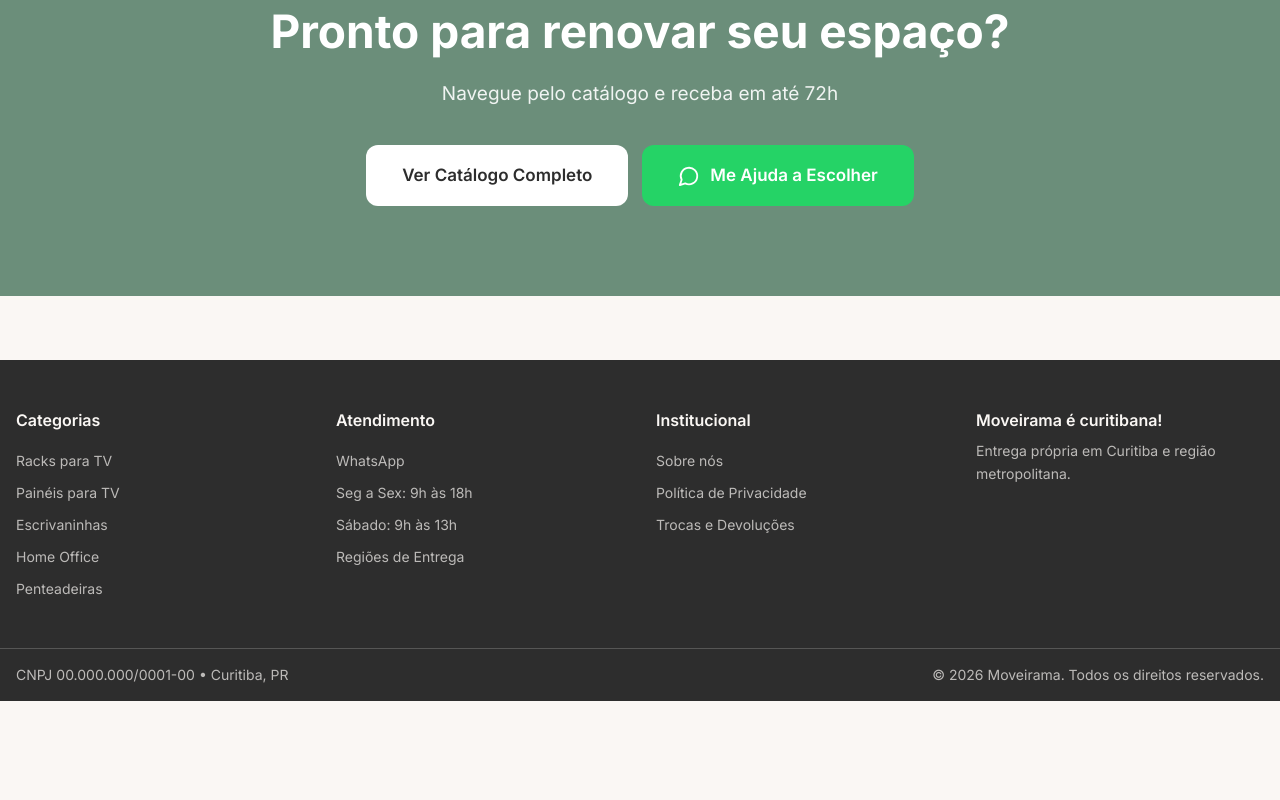
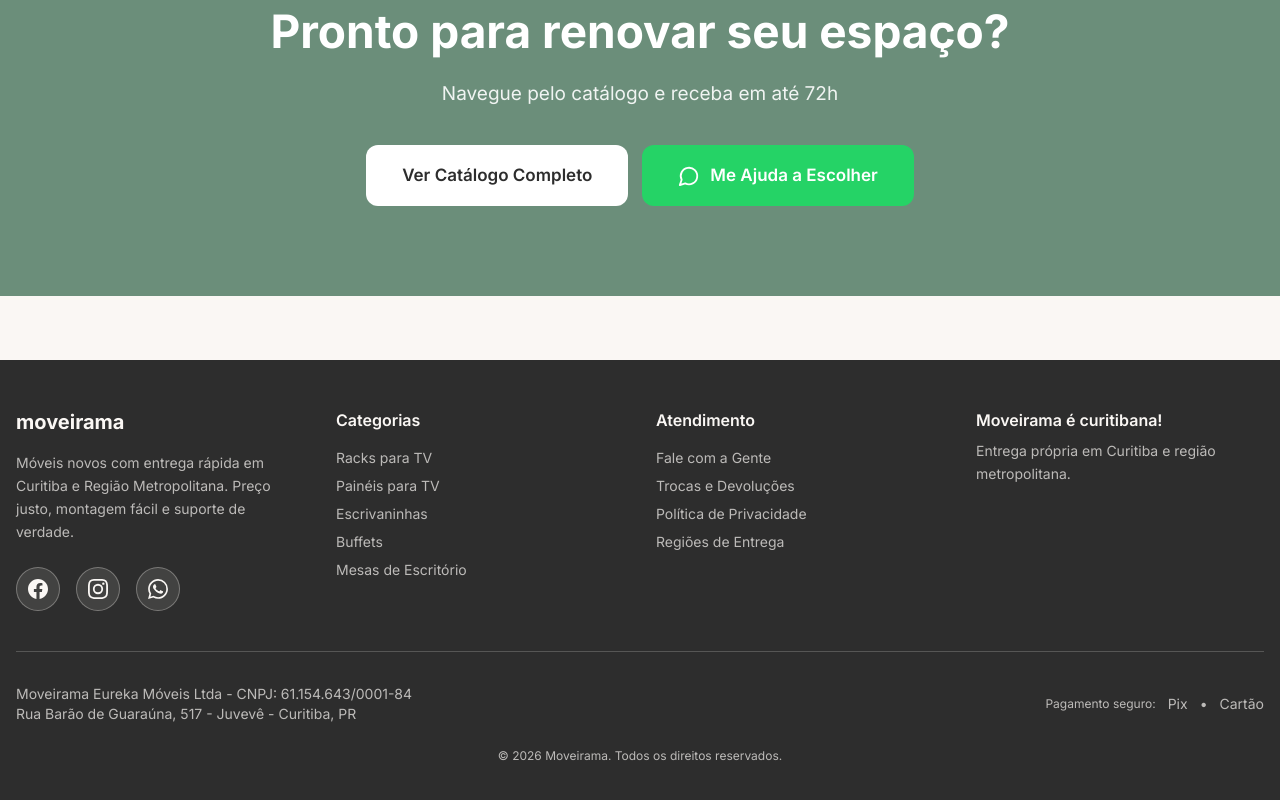
Before and after one commit to moveirama/moveirama-site, a Next.js app: page / in a window 1280 px wide. Shown: the part 4344-5144 px from the top of the page. Before the commit the page ends 5045 px from the top, so only its background shows below. Built offline with nearby package versions, Linux system fonts and the light colour scheme; no server answers; the database is empty.

Commit message:
fix: footer completo - cores #FAF7F4 + bloco curitibana

```diff
--- a/src/components/Footer.tsx
+++ b/src/components/Footer.tsx
@@ -55,146 +55,105 @@
 
       <div className="max-w-[1280px] mx-auto px-4 py-12 overflow-x-hidden">
         <div className="grid md:grid-cols-4 gap-8 text-center md:text-left">
-
-          {/* Coluna 1: Categorias */}
+          {/* Sobre */}
           <div className="flex flex-col items-center md:items-start">
-            <h3 className="text-base font-semibold text-[#FAF7F4] mb-4">
-              Categorias
-            </h3>
-            <ul className="space-y-2">
-              <li>
-                <Link
-                  href="/moveis-para-casa/racks-tv"
-                  className="text-sm text-[#FAF7F4]/70 hover:text-[#FAF7F4] transition-colors"
+            <h3 className="text-xl font-bold mb-4 text-[#FAF7F4]">moveirama</h3>
+            <p className="text-[#FAF7F4]/70 text-sm leading-relaxed">
+              Móveis novos com entrega rápida em Curitiba e Região Metropolitana.
+              Preço justo, montagem fácil e suporte de verdade.
+            </p>
+            {/* Redes Sociais */}
+            <div className="flex justify-center md:justify-start gap-4 mt-6">
+              <a
+                href="https://facebook.com/moveirama"
+                target="_blank"
+                rel="noopener noreferrer"
+                className="flex items-center justify-center w-11 h-11 rounded-full bg-[#FAF7F4]/10 border border-[#FAF7F4]/30 hover:bg-[#6B8E7A] hover:border-[#6B8E7A] transition-all"
+                aria-label="Facebook da Moveirama"
               >
-                  Racks para TV
-                </Link>
-              </li>
-              <li>
-                <Link
-                  href="/moveis-para-casa/paineis-tv"
-                  className="text-sm text-[#FAF7F4]/70 hover:text-[#FAF7F4] transition-colors"
+                <svg className="w-5 h-5 fill-[#FAF7F4]" viewBox="0 0 24 24" aria-hidden="true">
+                  <path d="M24 12.073c0-6.627-5.373-12-12-12s-12 5.373-12 12c0 5.99 4.388 10.954 10.125 11.854v-8.385H7.078v-3.47h3.047V9.43c0-3.007 1.792-4.669 4.533-4.669 1.312 0 2.686.235 2.686.235v2.953H15.83c-1.491 0-1.956.925-1.956 1.874v2.25h3.328l-.532 3.47h-2.796v8.385C19.612 23.027 24 18.062 24 12.073z"/>
+                </svg>
+              </a>
+              <a
+                href="https://instagram.com/moveirama"
+                target="_blank"
+                rel="noopener noreferrer"
+                className="flex items-center justify-center w-11 h-11 rounded-full bg-[#FAF7F4]/10 border border-[#FAF7F4]/30 hover:bg-[#6B8E7A] hover:border-[#6B8E7A] transition-all"
+                aria-label="Instagram da Moveirama"
               >
-                  Painéis para TV
-                </Link>
-              </li>
-              <li>
-                <Link
-                  href="/moveis-para-escritorio/escrivaninha-home-office"
-                  className="text-sm text-[#FAF7F4]/70 hover:text-[#FAF7F4] transition-colors"
-                >
-                  Escrivaninhas
-                </Link>
-              </li>
-              <li>
-                <Link
-                  href="/moveis-para-escritorio"
-                  className="text-sm text-[#FAF7F4]/70 hover:text-[#FAF7F4] transition-colors"
-                >
-                  Home Office
-                </Link>
-              </li>
-              <li>
-                <Link
-                  href="/moveis-para-casa/penteadeiras"
-                  className="text-sm text-[#FAF7F4]/70 hover:text-[#FAF7F4] transition-colors"
-                >
-                  Penteadeiras
-                </Link>
-              </li>
-            </ul>
-          </div>
-
-          {/* Coluna 2: Atendimento */}
-          <div className="flex flex-col items-center md:items-start">
-            <h3 className="text-base font-semibold text-[#FAF7F4] mb-4">
-              Atendimento
-            </h3>
-            <ul className="space-y-2">
-              <li>
+                <svg className="w-5 h-5 fill-[#FAF7F4]" viewBox="0 0 24 24" aria-hidden="true">
+                  <path d="M12 2.163c3.204 0 3.584.012 4.85.07 3.252.148 4.771 1.691 4.919 4.919.058 1.265.069 1.645.069 4.849 0 3.205-.012 3.584-.069 4.849-.149 3.225-1.664 4.771-4.919 4.919-1.266.058-1.644.07-4.85.07-3.204 0-3.584-.012-4.849-.07-3.26-.149-4.771-1.699-4.919-4.92-.058-1.265-.07-1.644-.07-4.849 0-3.204.013-3.583.07-4.849.149-3.227 1.664-4.771 4.919-4.919 1.266-.057 1.645-.069 4.849-.069zM12 0C8.741 0 8.333.014 7.053.072 2.695.272.273 2.69.073 7.052.014 8.333 0 8.741 0 12c0 3.259.014 3.668.072 4.948.2 4.358 2.618 6.78 6.98 6.98C8.333 23.986 8.741 24 12 24c3.259 0 3.668-.014 4.948-.072 4.354-.2 6.782-2.618 6.979-6.98.059-1.28.073-1.689.073-4.948 0-3.259-.014-3.667-.072-4.947-.196-4.354-2.617-6.78-6.979-6.98C15.668.014 15.259 0 12 0zm0 5.838a6.162 6.162 0 100 12.324 6.162 6.162 0 000-12.324zM12 16a4 4 0 110-8 4 4 0 010 8zm6.406-11.845a1.44 1.44 0 100 2.881 1.44 1.44 0 000-2.881z"/>
+                </svg>
+              </a>
               <a
                 href="https://wa.me/5541984209323"
                 target="_blank"
                 rel="noopener noreferrer"
-                  className="text-sm text-[#FAF7F4]/70 hover:text-[#FAF7F4] transition-colors"
+                className="flex items-center justify-center w-11 h-11 rounded-full bg-[#FAF7F4]/10 border border-[#FAF7F4]/30 hover:bg-[#25D366] hover:border-[#25D366] transition-all"
+                aria-label="WhatsApp da Moveirama"
               >
-                  WhatsApp
+                <svg className="w-5 h-5 fill-[#FAF7F4]" viewBox="0 0 24 24" aria-hidden="true">
+                  <path d="M17.472 14.382c-.297-.149-1.758-.867-2.03-.967-.273-.099-.471-.148-.67.15-.197.297-.767.966-.94 1.164-.173.199-.347.223-.644.075-.297-.15-1.255-.463-2.39-1.475-.883-.788-1.48-1.761-1.653-2.059-.173-.297-.018-.458.13-.606.134-.133.298-.347.446-.52.149-.174.198-.298.298-.497.099-.198.05-.371-.025-.52-.075-.149-.669-1.612-.916-2.207-.242-.579-.487-.5-.669-.51-.173-.008-.371-.01-.57-.01-.198 0-.52.074-.792.372-.272.297-1.04 1.016-1.04 2.479 0 1.462 1.065 2.875 1.213 3.074.149.198 2.096 3.2 5.077 4.487.709.306 1.262.489 1.694.625.712.227 1.36.195 1.871.118.571-.085 1.758-.719 2.006-1.413.248-.694.248-1.289.173-1.413-.074-.124-.272-.198-.57-.347m-5.421 7.403h-.004a9.87 9.87 0 01-5.031-1.378l-.361-.214-3.741.982.998-3.648-.235-.374a9.86 9.86 0 01-1.51-5.26c.001-5.45 4.436-9.884 9.888-9.884 2.64 0 5.122 1.03 6.988 2.898a9.825 9.825 0 012.893 6.994c-.003 5.45-4.437 9.884-9.885 9.884m8.413-18.297A11.815 11.815 0 0012.05 0C5.495 0 .16 5.335.157 11.892c0 2.096.547 4.142 1.588 5.945L.057 24l6.305-1.654a11.882 11.882 0 005.683 1.448h.005c6.554 0 11.89-5.335 11.893-11.893a11.821 11.821 0 00-3.48-8.413z"/>
+                </svg>
               </a>
-              </li>
-              <li>
-                <span className="text-sm text-[#FAF7F4]/70">
-                  Seg a Sex: 9h às 18h
-                </span>
-              </li>
-              <li>
-                <span className="text-sm text-[#FAF7F4]/70">
-                  Sábado: 9h às 13h
-                </span>
-              </li>
-              <li>
-                <Link
-                  href="/entrega"
-                  className="text-sm text-[#FAF7F4]/70 hover:text-[#FAF7F4] transition-colors"
-                >
-                  Regiões de Entrega
-                </Link>
-              </li>
+            </div>
+          </div>
+
+          {/* Categorias */}
+          <div className="flex flex-col items-center md:items-start">
+            <h4 className="font-semibold mb-4 text-[#FAF7F4]">Categorias</h4>
+            <ul className="space-y-2 text-sm text-[#FAF7F4]/70">
+              <li><Link href="/moveis-para-casa/racks-tv" className="hover:text-[#FAF7F4] transition-colors">Racks para TV</Link></li>
+              <li><Link href="/moveis-para-casa/paineis-tv" className="hover:text-[#FAF7F4] transition-colors">Painéis para TV</Link></li>
+              <li><Link href="/moveis-para-escritorio/escrivaninha-home-office" className="hover:text-[#FAF7F4] transition-colors">Escrivaninhas</Link></li>
+              <li><Link href="/moveis-para-casa/buffets" className="hover:text-[#FAF7F4] transition-colors">Buffets</Link></li>
+              <li><Link href="/moveis-para-escritorio/mesa-reta" className="hover:text-[#FAF7F4] transition-colors">Mesas de Escritório</Link></li>
             </ul>
           </div>
 
-          {/* Coluna 3: Institucional */}
+          {/* Atendimento */}
           <div className="flex flex-col items-center md:items-start">
-            <h3 className="text-base font-semibold text-[#FAF7F4] mb-4">
-              Institucional
-            </h3>
-            <ul className="space-y-2">
-              <li>
-                <Link
-                  href="/sobre"
-                  className="text-sm text-[#FAF7F4]/70 hover:text-[#FAF7F4] transition-colors"
-                >
-                  Sobre nós
-                </Link>
-              </li>
-              <li>
-                <Link
-                  href="/politicas/privacidade"
-                  className="text-sm text-[#FAF7F4]/70 hover:text-[#FAF7F4] transition-colors"
-                >
-                  Política de Privacidade
-                </Link>
-              </li>
-              <li>
-                <Link
-                  href="/politicas/troca-devolucao"
-                  className="text-sm text-[#FAF7F4]/70 hover:text-[#FAF7F4] transition-colors"
-                >
-                  Trocas e Devoluções
-                </Link>
-              </li>
+            <h4 className="font-semibold mb-4 text-[#FAF7F4]">Atendimento</h4>
+            <ul className="space-y-2 text-sm text-[#FAF7F4]/70">
+              <li><Link href="/fale-com-a-gente" className="hover:text-[#FAF7F4] transition-colors">Fale com a Gente</Link></li>
+              <li><Link href="/politicas/troca-devolucao" className="hover:text-[#FAF7F4] transition-colors">Trocas e Devoluções</Link></li>
+              <li><Link href="/politicas/privacidade" className="hover:text-[#FAF7F4] transition-colors">Política de Privacidade</Link></li>
+              <li><Link href="/entrega" className="hover:text-[#FAF7F4] transition-colors">Regiões de Entrega</Link></li>
             </ul>
           </div>
 
-          {/* Coluna 4: Moveirama é curitibana! */}
+          {/* Moveirama é curitibana! (substitui "Onde Entregamos") */}
           <div className="flex flex-col items-center md:items-start gap-2">
-            <h3 className="text-base font-semibold text-[#FAF7F4]">
-              Moveirama é curitibana!
-            </h3>
+            <h4 className="font-semibold text-[#FAF7F4]">Moveirama é curitibana!</h4>
             <p className="text-sm text-[#FAF7F4]/70 leading-relaxed">
               Entrega própria em Curitiba e região metropolitana.
             </p>
           </div>
+        </div>
 
+        {/* Linha divisória */}
+        <div className="border-t border-[#FAF7F4]/20 mt-10 pt-8">
+          <div className="flex flex-col md:flex-row justify-between items-center gap-4">
+            {/* CNPJ e info legal */}
+            <div className="text-sm text-[#FAF7F4]/70 text-center md:text-left">
+              <p>Moveirama Eureka Móveis Ltda - CNPJ: 61.154.643/0001-84</p>
+              <p>Rua Barão de Guaraúna, 517 - Juvevê - Curitiba, PR</p>
+            </div>
+
+            {/* Pagamentos */}
+            <div className="flex items-center gap-3 text-[#FAF7F4]/70">
+              <span className="text-xs">Pagamento seguro:</span>
+              <span className="text-sm">Pix</span>
+              <span className="text-sm">•</span>
+              <span className="text-sm">Cartão</span>
             </div>
           </div>
 
-      {/* Bottom Bar */}
-      <div className="border-t border-[#FAF7F4]/20">
-        <div className="max-w-[1280px] mx-auto px-4 py-4">
-          <div className="flex flex-col md:flex-row justify-between items-center gap-2 text-sm text-[#FAF7F4]/70">
-            <span>CNPJ 00.000.000/0001-00 • Curitiba, PR</span>
-            <span>© 2026 Moveirama. Todos os direitos reservados.</span>
-          </div>
+          {/* Copyright */}
+          <p className="text-center text-xs text-[#FAF7F4]/70 mt-6">
+            © {new Date().getFullYear()} Moveirama. Todos os direitos reservados.
+          </p>
         </div>
       </div>
     </footer>
```
Lines whose indentation alone changed are shown as unchanged.
